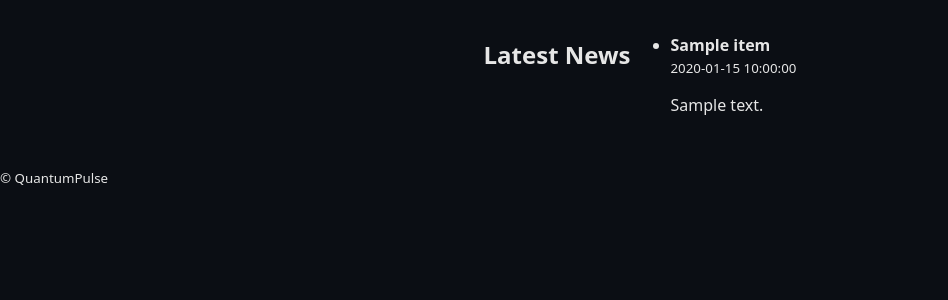
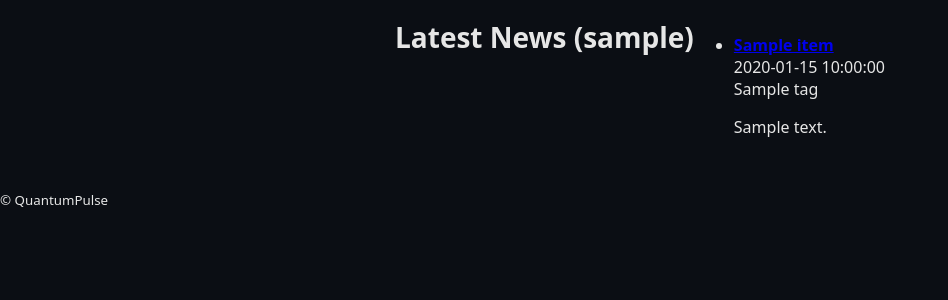
Before and after one commit to just-one-line/quantumpulse, a Flask app: template templates/news.html in a window 1280 px wide. Shown: the part 180-480 px from the top of the page, without its empty margins (0-948 px from the left). Run offline with Flask 3, Linux system fonts and the light colour scheme; the template is opened without the code that fills it: most values are stand-ins (such as "Sample title", 1, 10 or a date in 2020).

Commit message:
Update news.html

```diff
--- a/templates/news.html
+++ b/templates/news.html
@@ -1,14 +1,23 @@
 {% extends "base.html" %}
+{% block title %}News · QuantumPulse{% endblock %}
 
 {% block content %}
-<h2>Latest News</h2>
-<ul>
-  {% for item in news %}
-    <li>
-      <strong>{{ item.title }}</strong><br>
-      <small>{{ item.date }}</small><br>
-      <p>{{ item.content }}</p>
-    </li>
-  {% endfor %}
-</ul>
+  <h1>Latest News (sample)</h1>
+
+  {% if news and news|length > 0 %}
+    <ul class="news-list">
+      {% for item in news %}
+        <li class="news-item">
+          <a href="{{ item.url or '#' }}" target="_blank" rel="noopener">
+            <strong>{{ item.title }}</strong>
+          </a>
+          {% if item.date %}<div class="muted">{{ item.date }}</div>{% endif %}
+          {% if item.tags %}<div class="muted">{{ item.tags|join(', ') }}</div>{% endif %}
+          {% if item.summary %}<p>{{ item.summary }}</p>{% endif %}
+        </li>
+      {% endfor %}
+    </ul>
+  {% else %}
+    <p class="muted">No news items available.</p>
+  {% endif %}
 {% endblock %}
```
